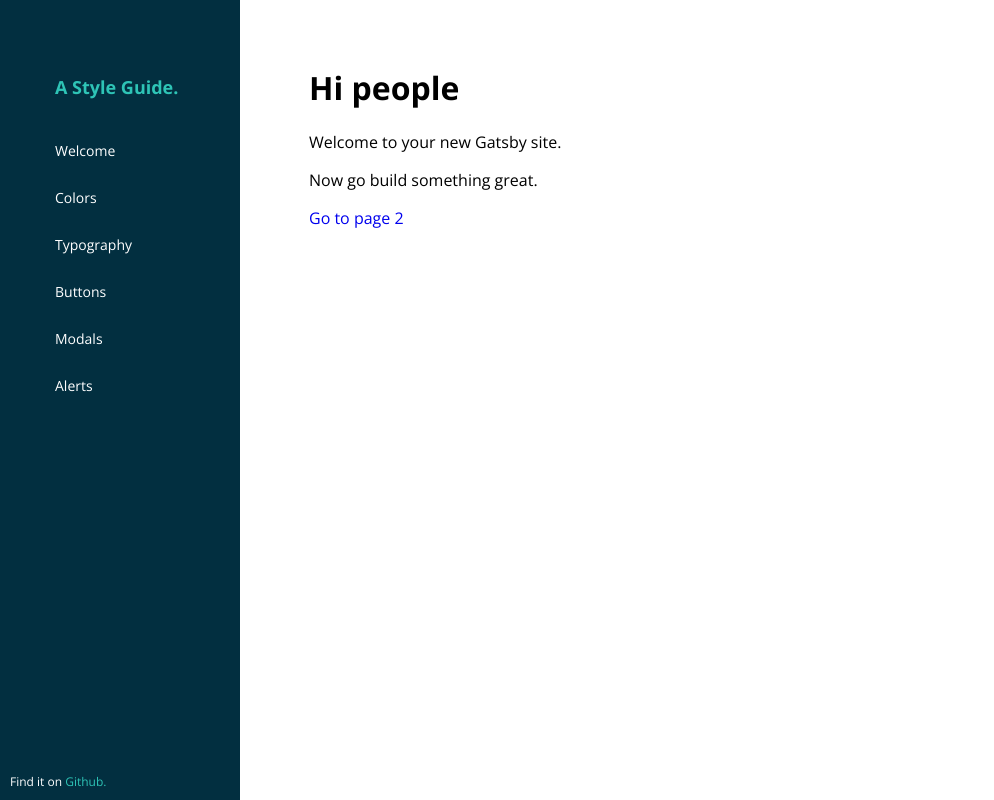
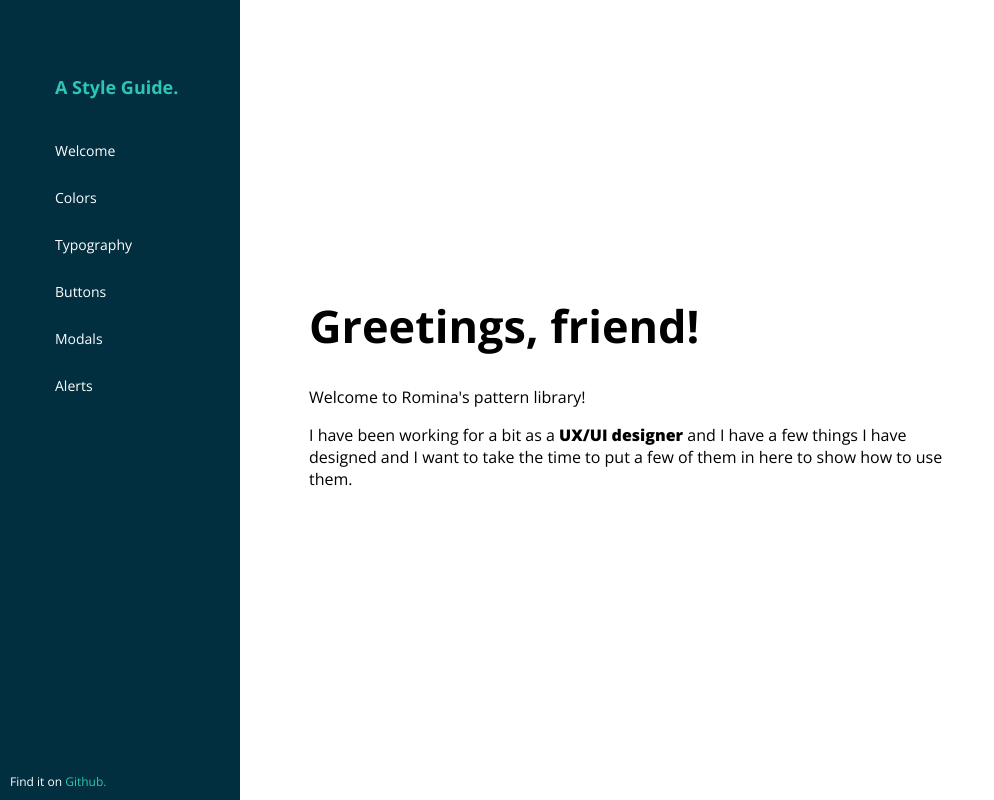
Before and after one commit to rharley95/my-style-guide, a Gatsby site: page / in a window 1280 px wide. Shown: the whole page, without its empty margins (0-994 px from the left). Built offline with nearby package versions, Linux system fonts and the light colour scheme; Gatsby itself is replaced by a stand-in of ours.

Commit message:
added index

```diff
--- a/src/pages/index.js
+++ b/src/pages/index.js
@@ -7,12 +7,14 @@ import SEO from "../components/seo"
 
 const IndexPage = () => (
   <Layout>
-    <SEO title="Home" />
-    <h1>Hi people</h1>
-    <p>Welcome to your new Gatsby site.</p>
-    <p>Now go build something great.</p>
+       <div style={{marginTop: '250px'}}>
+              <h1 style={{fontSize: '45px'}}>Greetings, friend!</h1>
+              <p>Welcome to Romina's pattern library!</p>
+              <p style={{width: '70%'}}>I have been working for a bit as a <strong style={{fontWeight: '800'}}>UX/UI designer </strong>
+                   and I have a few things I have designed and I want to take the time to put a few of them in here
+                  to show how to use them.</p>
 
-    <Link to="/page-2/">Go to page 2</Link>
+          </div>
   </Layout>
 )
 
```
